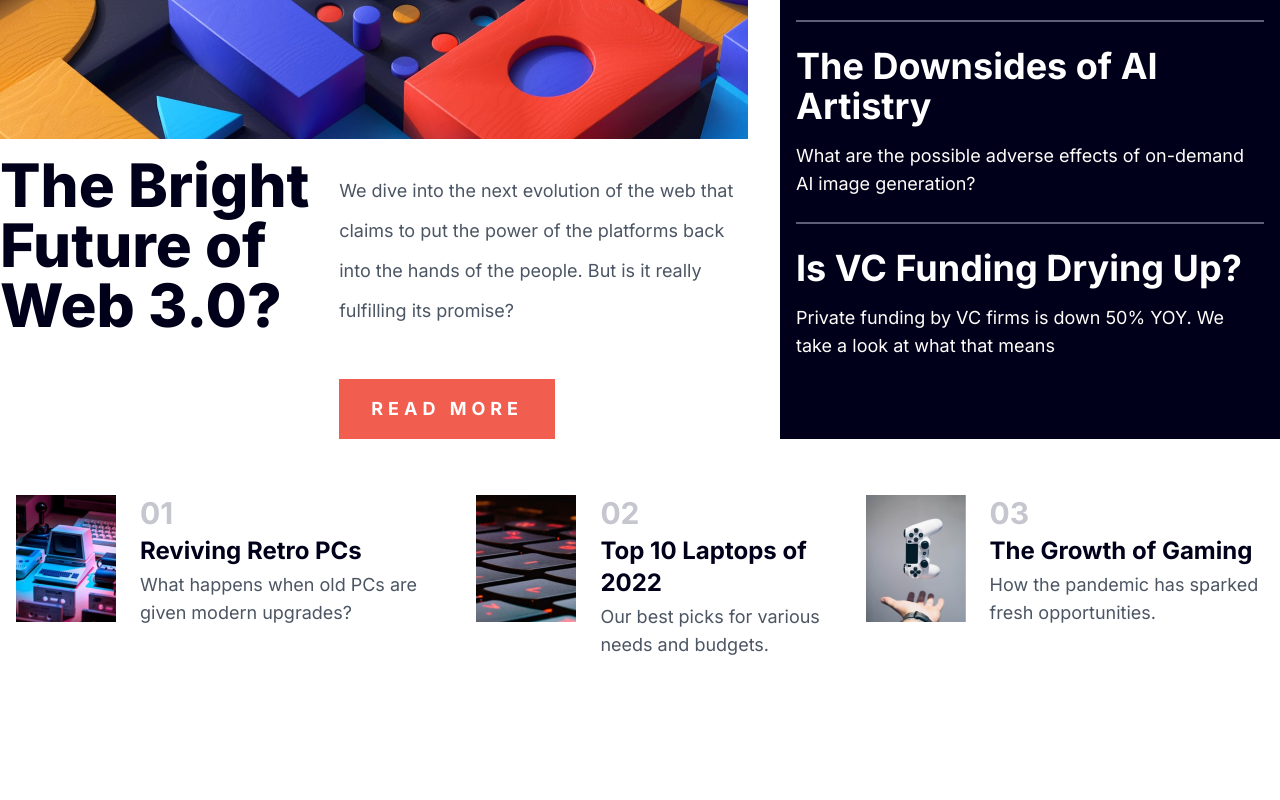
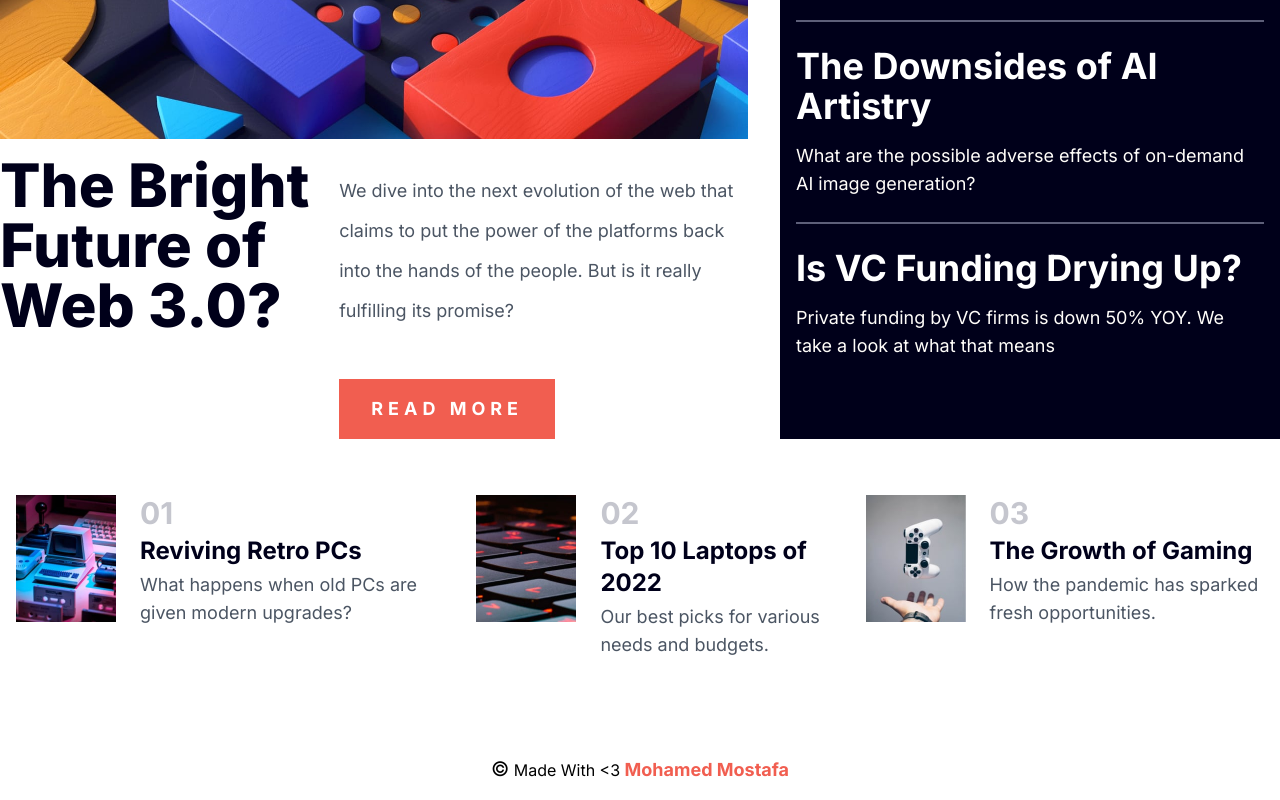
Before and after one commit to mohamedmostafakhudari/news-homepage-main-frontendmentor, a React (Vite) app: page / in a window 1280 px wide. Shown: the part 288-1088 px from the top of the page. Before the commit the page ends 1027 px from the top, so only its background shows below. Built offline with nearby package versions, Linux system fonts and the light colour scheme.

Commit message:
add copyright

```diff
--- a/src/App.jsx
+++ b/src/App.jsx
@@ -2,6 +2,7 @@ import Navbar from "./components/Navbar";
 import Main from "./components/Main";
 import Feed from "./components/Feed";
 import Cards from "./components/Cards";
+import Copyright from "./components/Copyright";
 import { useActive } from "./context";
 import { useEffect } from "react";
 function App() {
@@ -15,6 +16,7 @@ function App() {
       <Navbar />
       <MainSection />
       <Cards />
+      <Copyright />
       <div
         className={`absolute min-h-screen min-w-screen inset-0 bg-soft-red ${
           active ? "opacity-25" : "opacity-0 hidden"
--- /dev/null
+++ b/src/components/Copyright.jsx
@@ -0,0 +1,17 @@
+import React from "react";
+
+export default function Copyright() {
+  return (
+    <footer className="py-4">
+      <p className="text-center">
+        <span className="text-xl">&copy;</span> Made With &lt;3{" "}
+        <a
+          href="https://www.frontendmentor.io/profile/cheng-moo"
+          className="text-soft-red font-bold text-lg duration-100 ease-in-out hover:text-very-dark-blue"
+        >
+          Mohamed Mostafa
+        </a>
+      </p>
+    </footer>
+  );
+}
```
Also changed, not shown: 1 other file (tests, documents, lock files or other folders).
